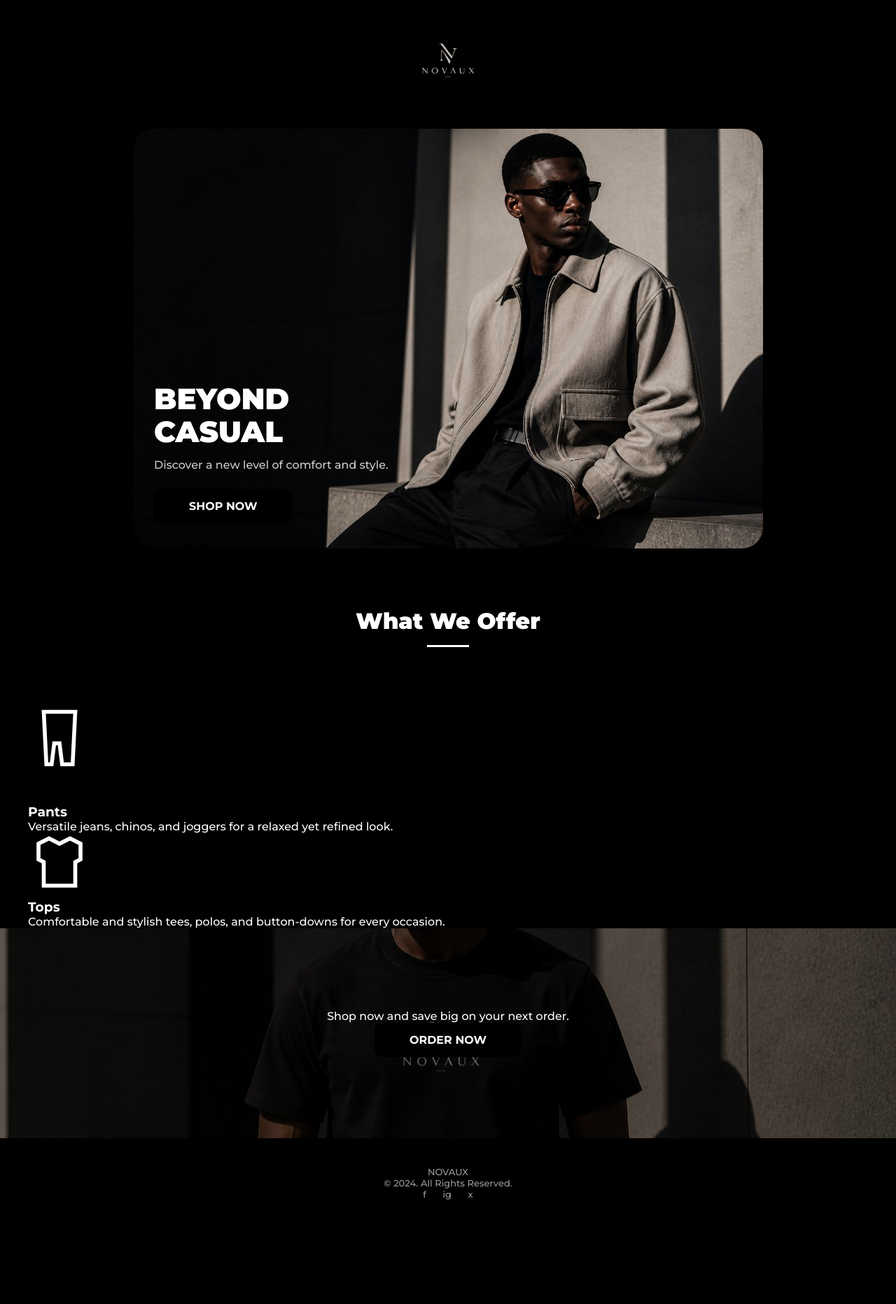
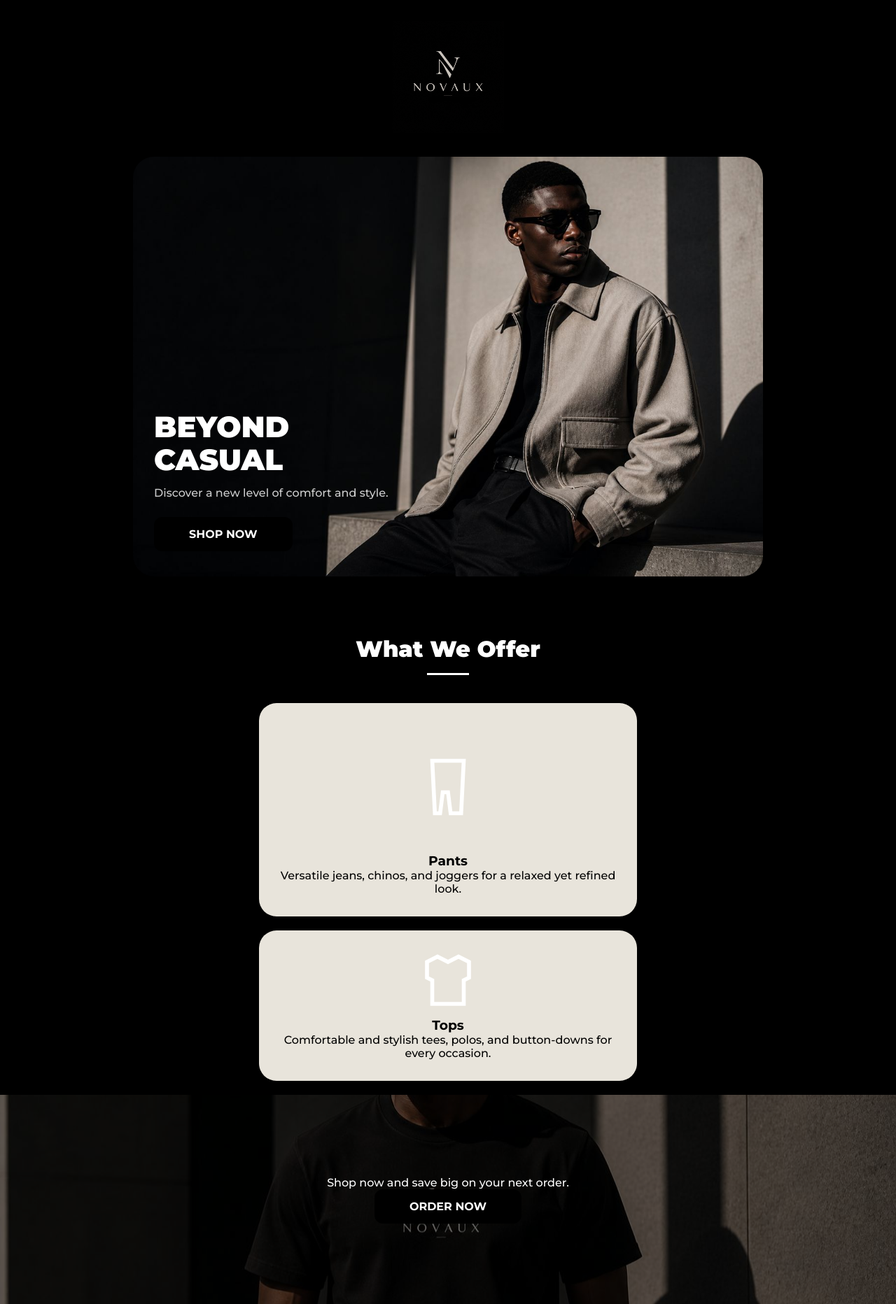
Before and after one commit to victormbah/ANIMART, a Django app: page /catalog/ in a window 1280 px wide. Shown: the top 1864 px of the page at 70% size. Before the commit the page ends 1715 px from the top, so only its background shows below. Run offline with Django 5.2, Linux system fonts and the light colour scheme.

Commit message:
landing page3

```diff
--- a/catalog/templates/index.html
+++ b/catalog/templates/index.html
@@ -35,7 +35,7 @@ body {
 }
 
 .logo img {
-    width: 120px;
+    width: 160px;
     opacity: 0.9;
 }
 
@@ -130,6 +130,18 @@ body {
     background: #fff;
     margin: 15px auto 0;
 }
+
+.offer-box {
+    background: #e8e4db;
+    color: #000;
+    width: 45%;
+    margin: 20px auto;
+    border-radius: 25px;
+    padding: 30px 20px;
+    text-align: center;
+}
+
+
 
 .promo {
     position: relative;
```
